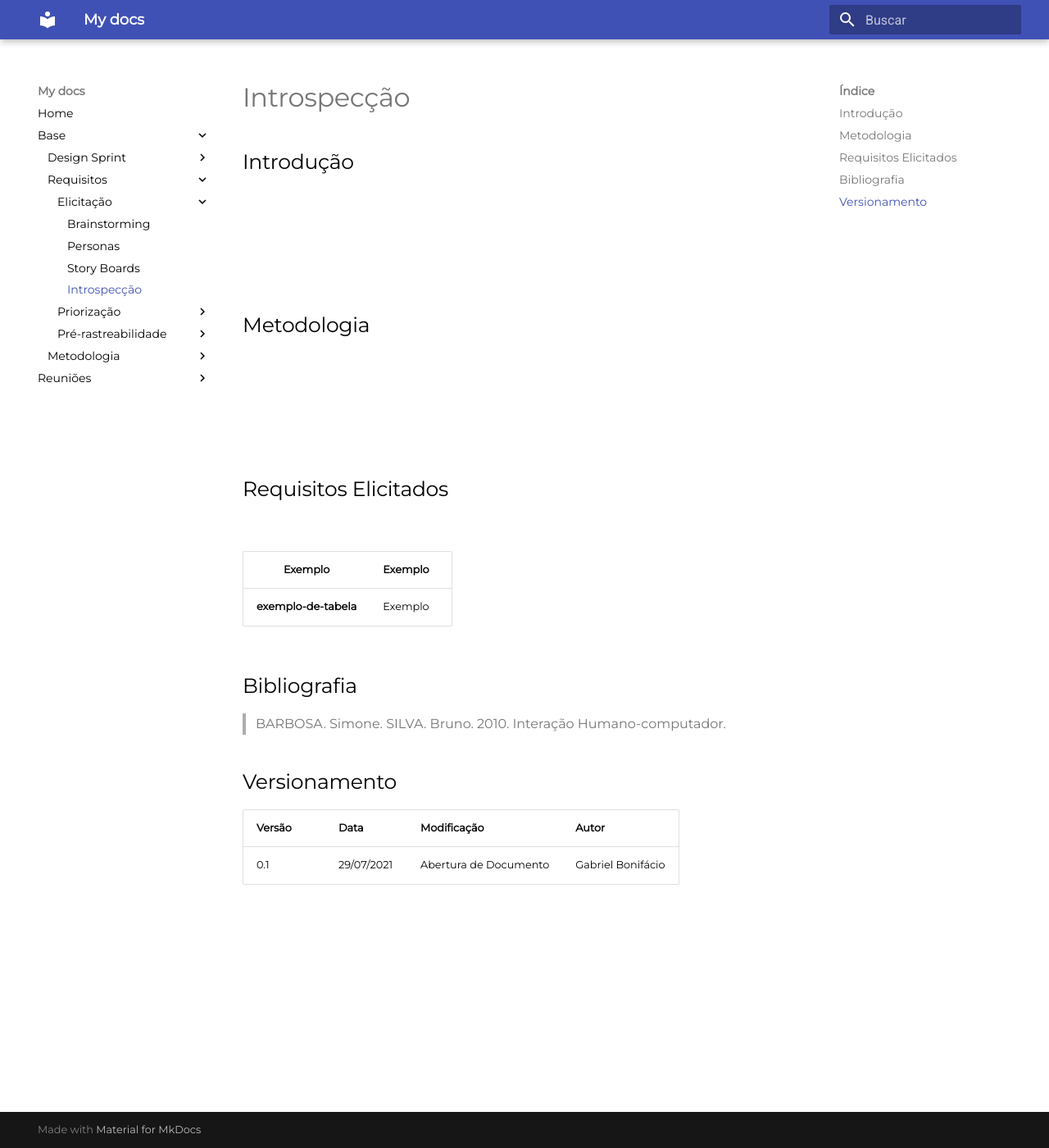
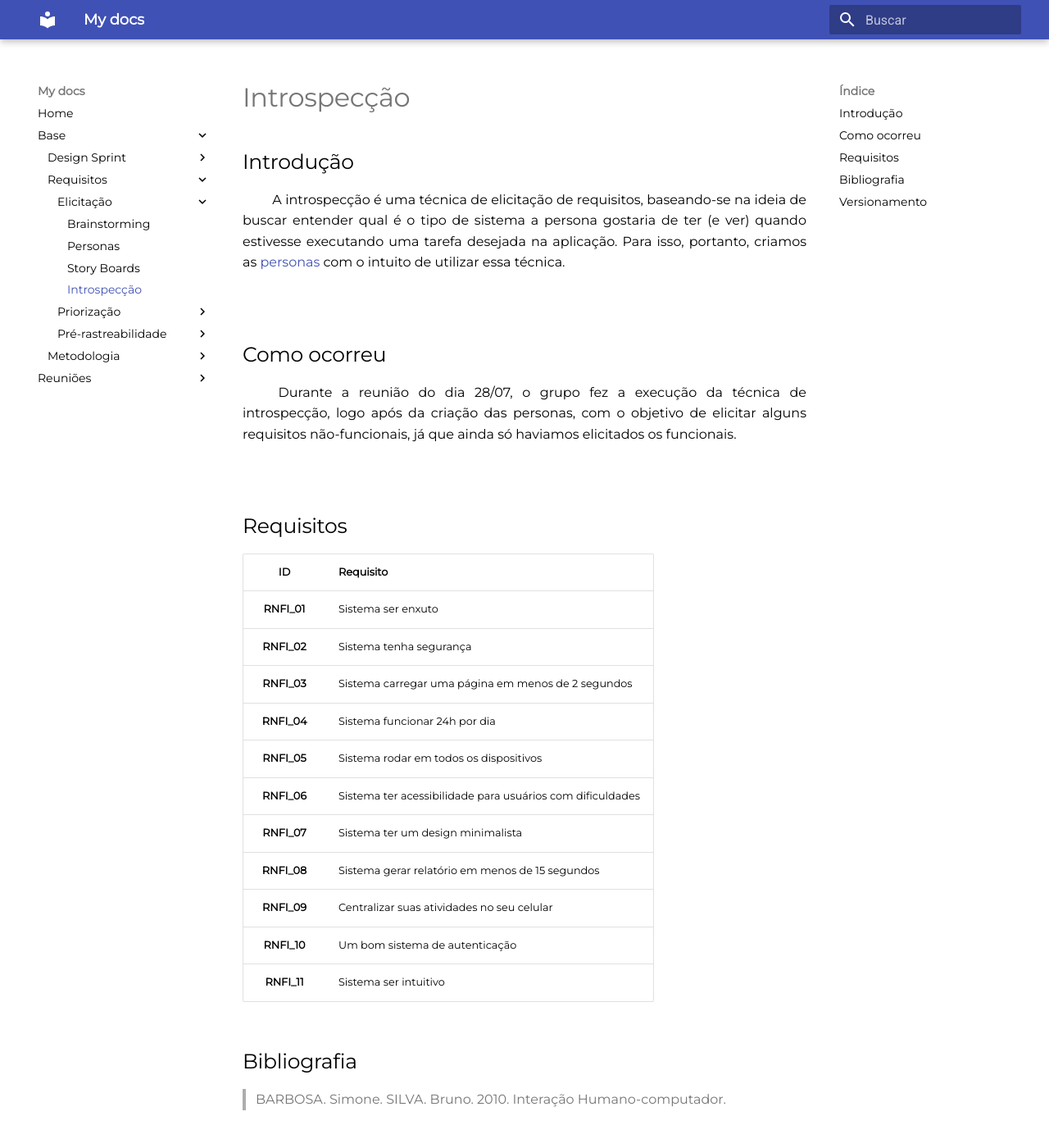
Before and after one commit to UnBArqDsw2021-1/2021.1_G6_Curumim, an MkDocs documentation site: the page built from docs/base/requisitos/elicitacao/introspeccao.md, in a window 1280 px wide and 1400 px high. Shown: the whole window at 82% size. Built offline with MkDocs 1.6.1 and Material for MkDocs 9.7.7, drawn with Linux system fonts in a browser that asks for light colours; some of the changed text lies outside the part shown.

Commit message:
doc(#11)(#13): novo versionamento de personas e documentando introspecção

```diff
--- a/docs/base/requisitos/elicitacao/introspeccao.md
+++ b/docs/base/requisitos/elicitacao/introspeccao.md
@@ -1,31 +1,30 @@
 ## Introdução
 &emsp;&emsp;
-
-
-<br>
+A introspecção é uma técnica de elicitação de requisitos, baseando-se na ideia de buscar entender qual é o tipo de sistema a persona gostaria de ter (e ver) quando estivesse executando uma tarefa desejada na aplicação. Para isso, portanto, criamos as <a href="../../../base/requisitos/elicitacao/personas.md">personas</a> com o intuito de utilizar essa técnica.
 
 &emsp;&emsp;
 
-
-## Metodologia
+## Como ocorreu
 &emsp;&emsp;
-
-
-<br>
+Durante a reunião do dia 28/07, o grupo fez a execução da técnica de introspecção, logo após da criação das personas, com o objetivo de elicitar alguns requisitos não-funcionais, já que ainda só haviamos elicitados os funcionais.
 
 &emsp;&emsp;
 
-<center>
+## Requisitos
 
-</center>
-
-## Requisitos Elicitados
-&emsp;&emsp;
-
-| Exemplo | Exemplo |
+|ID|Requisito|
 |:-:|--|
-|**exemplo-de-tabela**| Exemplo |
-
+|**RNFI_01**|Sistema ser enxuto |
+|**RNFI_02**|Sistema tenha segurança|
+|**RNFI_03**|Sistema carregar uma página em menos de 2 segundos|
+|**RNFI_04**|Sistema funcionar 24h por dia|
+|**RNFI_05**|Sistema rodar em todos os dispositivos|
+|**RNFI_06**|Sistema ter acessibilidade para usuários com dificuldades|
+|**RNFI_07**|Sistema ter um design minimalista|
+|**RNFI_08**|Sistema gerar relatório em menos de 15 segundos|
+|**RNFI_09**|Centralizar suas atividades no seu celular|
+|**RNFI_10**|Um bom sistema de autenticação|
+|**RNFI_11**|Sistema ser intuitivo|
 
 ## Bibliografia
 
@@ -34,4 +33,5 @@
 ## Versionamento
 | Versão | Data | Modificação | Autor |
 |--|--|--|--|
-|0.1|29/07/2021| Abertura de Documento | Gabriel Bonifácio |
+|0.1|28/07/2021| Realização da introspecção | Bruno Félix, Daniel Porto, Edson Souza, Enzo Gabriel, Francisco Ferreira, Gabriel Bonifácio, Mateus Oliveiro e Nilo Mendonça |
+|1.0|29/07/2021| Abertura de Documento | Gabriel Bonifácio |
```
Also changed, not shown: docs/base/requisitos/elicitacao/personas.md (+1 -1 lines).
